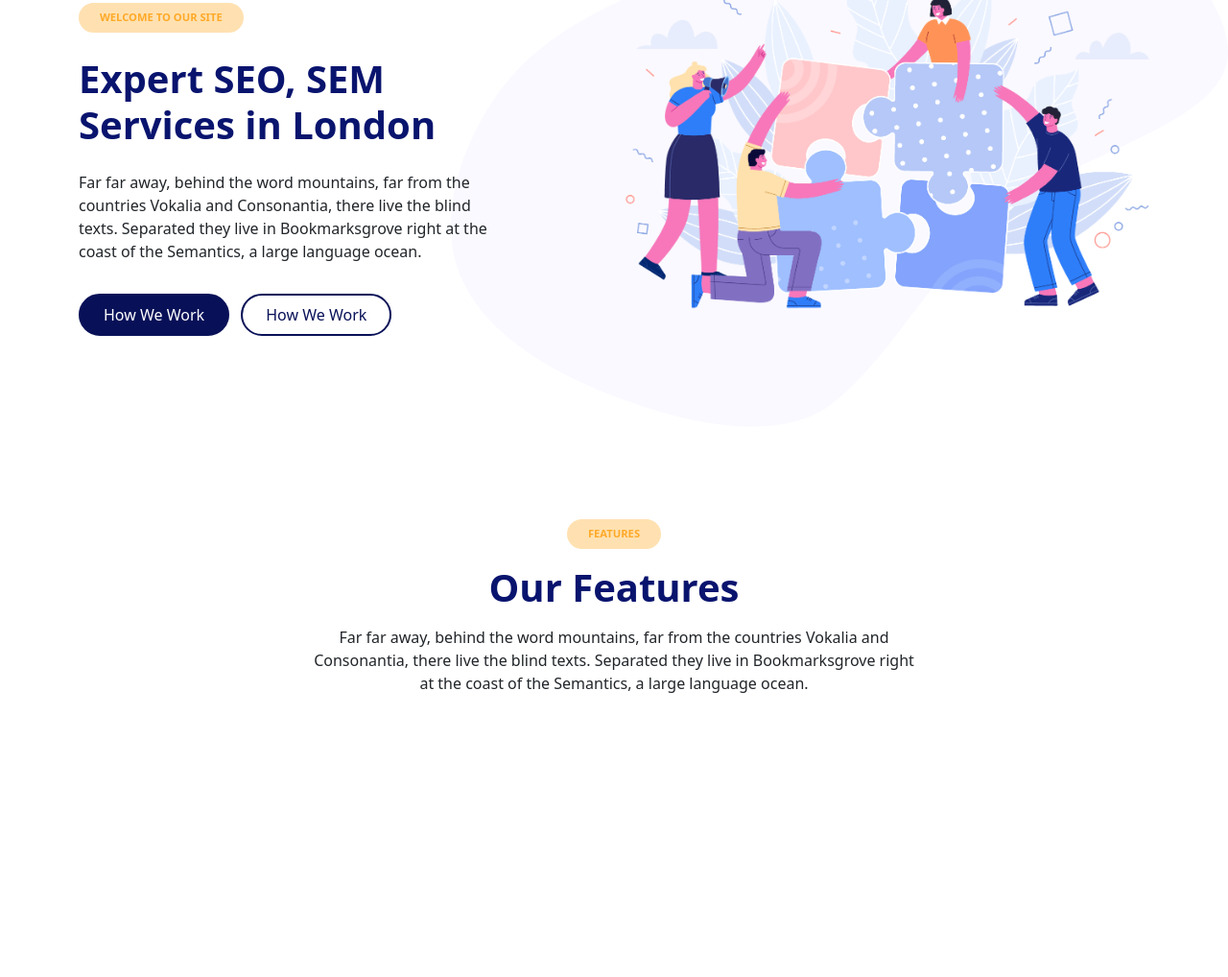
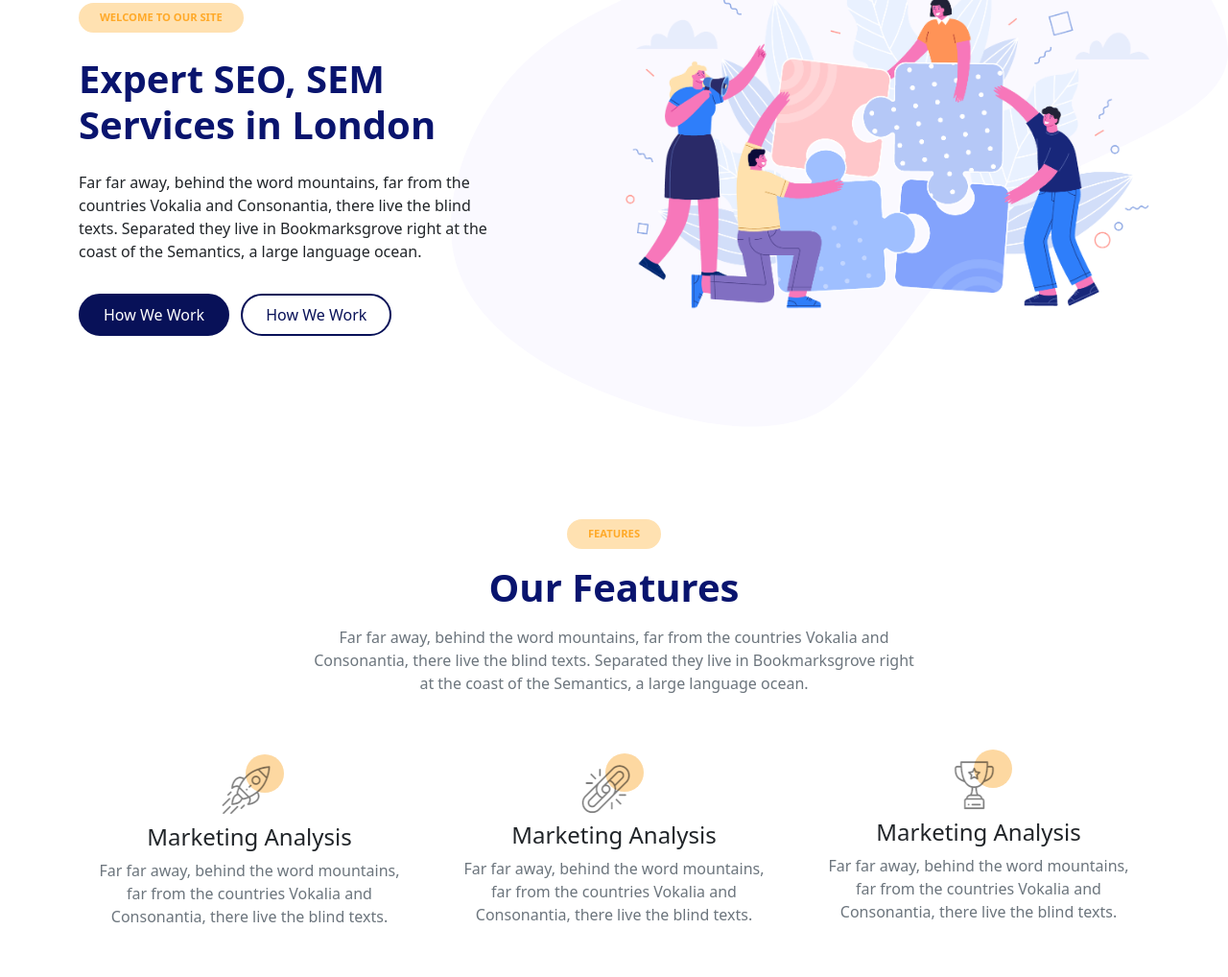
Before and after one commit to mm-tvkl/Complete-Project-5, a website: page index.html in a window 1280 px wide. Shown: the part 174-1192 px from the top of the page at 96% size. Before the commit the page ends 962 px from the top, so only its background shows below. Drawn offline with nearby package versions, Linux system fonts and the light colour scheme.

Commit message:
Feature Section added

```diff
--- a/index.html
+++ b/index.html
@@ -105,13 +105,53 @@
                     <div class="col-md-7 col-sm-12 text-center">
                         <div class="main-badge d-inline-flex">FEATURES</div>
                         <h1 class="main-color fw-bold my-3">Our Features</h1>
-                        <p>
+                        <p class="text-muted">
                             Far far away, behind the word mountains, far from the countries Vokalia and Consonantia, there live the blind texts. Separated they live in Bookmarksgrove right at the coast of the Semantics, a large language ocean.
                         </p>
                     </div>
                 </div>
 
                 <!-- Card Section -->
+                <div class="row py-3">
+                    <!-- Item 1 - Startup -->
+                    <div class="col-sm-12 col-md-6 col-lg-4">
+                        <div class="card border-0">
+                            <div class="card-body text-center">
+                                <img src="./img/features-img/icon1.png" class="img-fluid user-select-none" alt="">
+                                <h4>Marketing Analysis</h4>
+                                <p class="text-muted">
+                                    Far far away, behind the word mountains, far from the countries Vokalia and Consonantia, there live the blind texts.
+                                </p>
+                            </div>
+                        </div>
+                    </div>
+
+                    <!-- Item 2 - digital marketing -->
+                    <div class="col-sm-12 col-md-6 col-lg-4">
+                        <div class="card border-0">
+                            <div class="card-body text-center">
+                                <img src="./img/features-img/icon2.png" class="img-fluid user-select-none" alt="">
+                                <h4>Marketing Analysis</h4>
+                                <p class="text-muted">
+                                    Far far away, behind the word mountains, far from the countries Vokalia and Consonantia, there live the blind texts.
+                                </p>
+                            </div>
+                        </div>
+                    </div>
+
+                    <!-- Item 3 - SEO -->
+                    <div class="col-sm-12 col-md-6 col-lg-4">
+                        <div class="card border-0">
+                            <div class="card-body text-center">
+                                <img src="./img/features-img/icon3.png" class="img-fluid user-select-none" alt="">
+                                <h4>Marketing Analysis</h4>
+                                <p class="text-muted">
+                                    Far far away, behind the word mountains, far from the countries Vokalia and Consonantia, there live the blind texts.
+                                </p>
+                            </div>
+                        </div>
+                    </div>
+                </div>
             </div>
         </div>
     </section>
```
Also changed, not shown: img/features-img/icon1.png (added), img/features-img/icon2.png (added), img/features-img/icon3.png (added).
